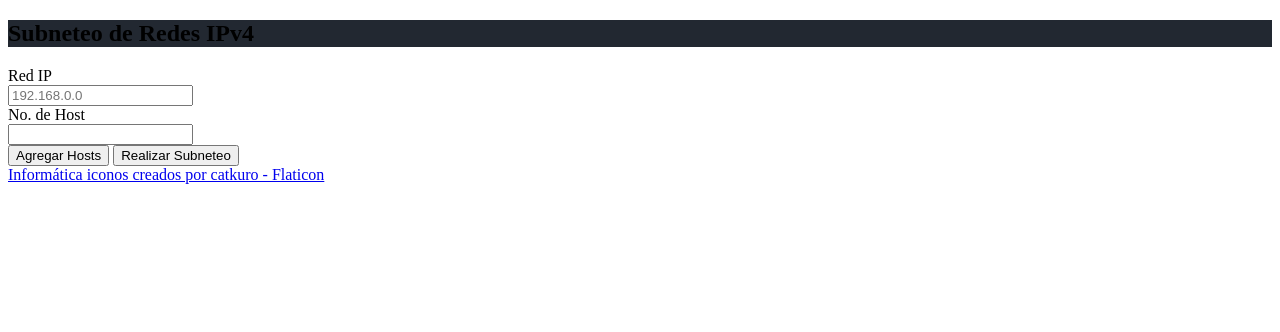
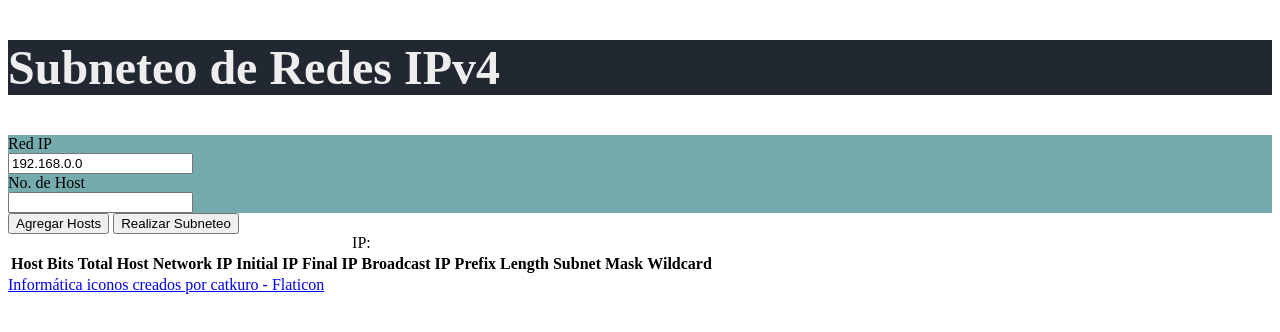
Before and after one commit to JonatanAtenogenes/Network-Subnetting, a website with bundled scripts: page index.html in a window 1280 px wide. Both pictures are taken after a click on the button "Realizar Subneteo". Built offline with nearby package versions, Linux system fonts and the light colour scheme.

Commit message:
2024-03-10:17:15:JonatanAtenogenes::Separation of modules and scripts. Definition of functions that will handle the logic behind the web app. -pow -calculateNecessaryBits

```diff
--- a/index.html
+++ b/index.html
@@ -9,13 +9,21 @@
   </head>
   <body>
     <section id="header-section">
-      <h1>Subneteo de Redes IPv4</h1>
+      <div id="header">
+        <h1>Subneteo de Redes IPv4</h1>
+      </div>
     </section>
 
     <section id="ip-definition-section">
       <label for="red-ip">Red IP</label>
       <br />
-      <input type="text" name="red-ip" id="red-ip" placeholder="192.168.0.0" />
+      <input
+        type="text"
+        name="red-ip"
+        id="red-ip"
+        placeholder="192.168.0.0"
+        value="192.168.0.0"
+      />
       <br />
     </section>
 
@@ -31,9 +39,33 @@
       <br />
     </section>
 
-    <button onclick="addingHostInput()">Agregar Hosts</button>
+    <button id="adding-host-btn">Agregar Hosts</button>
 
-    <button>Realizar Subneteo</button>
+    <button id="calculate-subnetting">Realizar Subneteo</button>
+
+    <section id="ip-network-subnetting-section">
+      <div id="ip-network-subnetting">
+        <table id="ip-subnetting-table">
+          <caption>
+            IP:
+          </caption>
+          <thead>
+            <tr>
+              <th scope="col">Host</th>
+              <th scope="col">Bits</th>
+              <th scope="col">Total Host</th>
+              <th scope="col">Network IP</th>
+              <th scope="col">Initial IP</th>
+              <th scope="col">Final IP</th>
+              <th scope="col">Broadcast IP</th>
+              <th scope="col">Prefix Length</th>
+              <th scope="col">Subnet Mask</th>
+              <th scope="col">Wildcard</th>
+            </tr>
+          </thead>
+        </table>
+      </div>
+    </section>
 
     <section id="footer-section">
       <a
@@ -43,6 +75,6 @@
       >
     </section>
 
-    <script src="./static/js/script.js"></script>
+    <script src="./static/js/script.js" type="module"></script>
   </body>
 </html>
--- /dev/null
+++ b/package.json
@@ -0,0 +1,6 @@
+{
+    "type": "module",
+    "scripts": {
+      "start": "node ../Network_Subnetting/static/js/script.js"
+    }
+}
--- a/static/css/style.css
+++ b/static/css/style.css
@@ -1,3 +1,20 @@
-#header-section {
+#header {
     background-color: #222831;
 }
+
+#header > h1 {
+    font-size: 3rem;
+    color: #EEEEEE;
+}
+
+#ip-definition-section {
+    background-color: #76ABAE;
+}
+
+#host-definition-section {
+    background-color: #76ABAE;
+}
+
+#ip-network-subnetting {
+    display: none;
+}
--- a/static/js/script.js
+++ b/static/js/script.js
@@ -1,3 +1,5 @@
+import { pow, calculateNecessaryBits } from "../modules/utils.js";
+
 function addingHostInput() {
   let hostSection = document.getElementById("host-definition-section");
   let hostInput = document.createElement("input");
@@ -11,3 +13,33 @@ function addingHostInput() {
   let brInput = document.createElement("br");
   hostSection.append(hostInput, brInput);
 }
+
+function calculateSubnetting() {
+  let selectedIP = document.getElementById("red-ip").value;
+  let hostDefinition = document.getElementsByClassName("host-definition");
+  let ipNetworkSubnettingDiv = document.getElementById("ip-network-subnetting");
+
+  // Showing IP Subnetting Div
+  ipNetworkSubnettingDiv.style.display = "flex";
+
+  console.log(`IP: ${selectedIP}`);
+  Array.from(hostDefinition).forEach((inputValue, index) => {
+    console.log(
+      `
+      Index: ${index} -
+      Value: ${inputValue.value} -
+      Needed Bits: ${calculateNecessaryBits(parseInt(inputValue.value) + 2)} -
+      Jumps: ${pow(9)}
+      `
+    );
+  });
+}
+
+// Adding Event Listeners to Buttons
+document
+  .getElementById("adding-host-btn")
+  .addEventListener("click", addingHostInput);
+
+document
+  .getElementById("calculate-subnetting")
+  .addEventListener("click", calculateSubnetting);
--- /dev/null
+++ b/static/modules/utils.js
@@ -0,0 +1,20 @@
+export { pow, calculateNecessaryBits };
+
+/**
+ * Calculates the power of a number raised to a given exponent.
+ *
+ * @param {number} exponent - The exponent to which the base will be raised.
+ * @param {number} [base=2] - The base to be raised to the exponent (default value: 2).
+ * @returns {number} The result of the power operation.
+ *
+ **/
+function pow(exponent, base = 2) {
+  if (exponent === 0) {
+    return 1;
+  }
+  return base * pow(exponent - 1, base);
+}
+
+function calculateNecessaryBits(neededHost) {
+  return Math.ceil(Math.log2(neededHost));
+}
```
Also changed, not shown: 1 other file.
